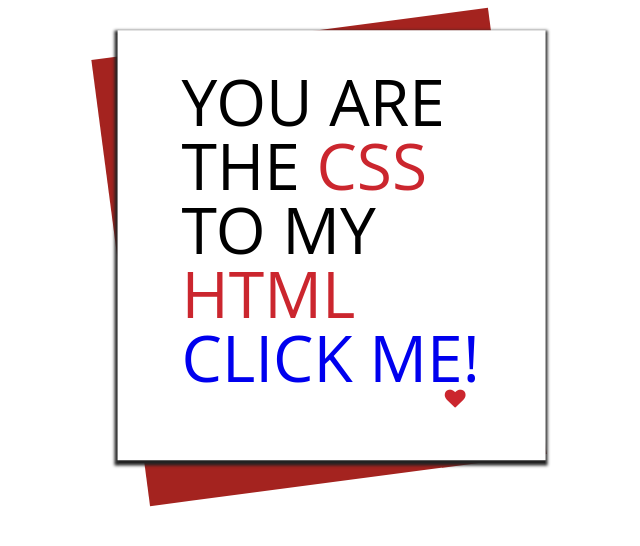
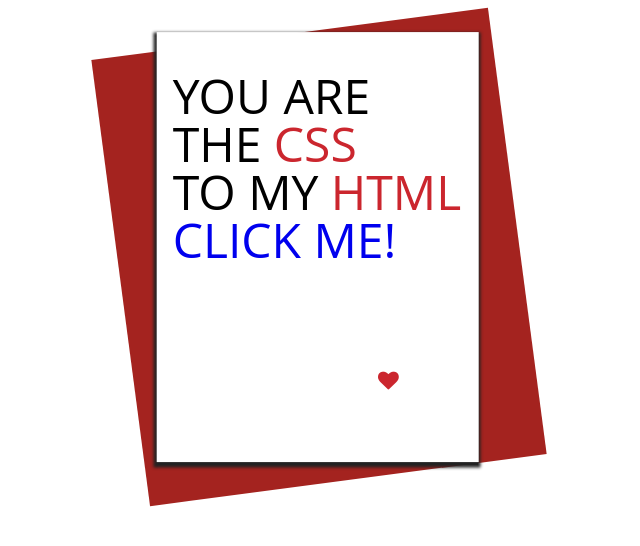
Before and after one commit to SergJCerro/love, a plain HTML site: page index.html in a window 1280 px wide. Shown: the whole page, without its empty margins (321-961 px from the left). Drawn offline with Linux system fonts and the light colour scheme.

Commit message:
Minor Details

```diff
--- a/css/style.css
+++ b/css/style.css
@@ -21,11 +21,11 @@
       .paper {
         background-color: #fff;
         box-shadow: -1px 3px 3px 3px #222;
-        font-size: 4rem;
+        font-size: 3rem;
         height: 350px;
-        max-width: 300px;
+        max-width: 290px;
         line-height: 1;
-        padding: 2.5rem 4rem;
+        padding: 2.5rem 1rem;
         position: relative;
         text-transform: uppercase;
         transform: rotate(7.5deg);
@@ -37,7 +37,7 @@
 
       }
       .paper p:after {
-        bottom: 50px;
+        bottom: 70px;
         color: #cb262e;
         content: "";
         font-family: fontAwesome;
--- a/js/heart.js
+++ b/js/heart.js
@@ -296,7 +296,7 @@ function log() {
   var i = 0;
   var txt1 =
     "Aquí estaré, Cada día esperándote. < Imaginándome tus besos pero los desperdicias con él > Aquí estaré, Por las noches pensándote  <Tu corazón se siente preso y yo de eso te salvaré ";
-  var speed = 75;
+  var speed = 85;
   typeWriter();
   function typeWriter() {
     if (i < txt1.length) {
```
